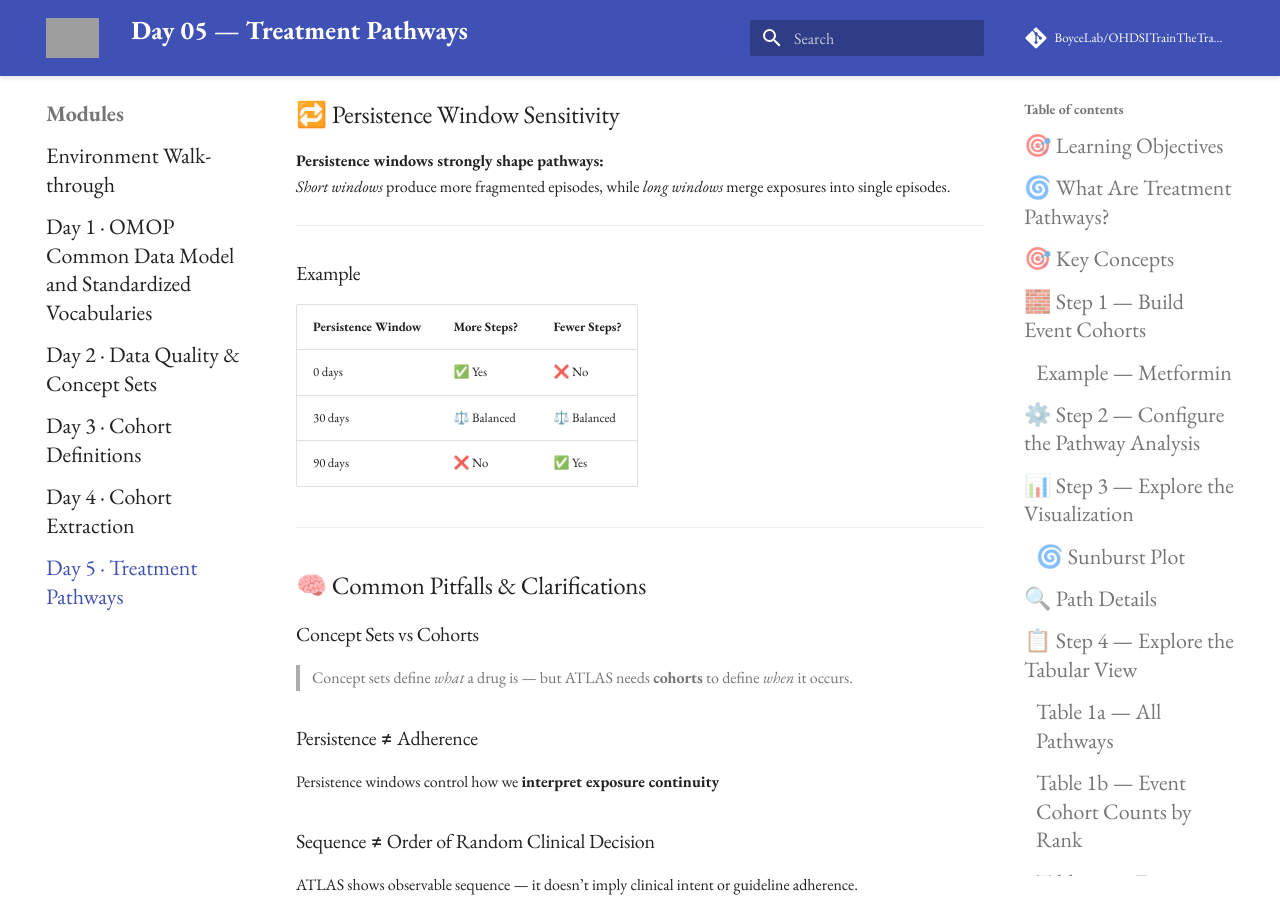
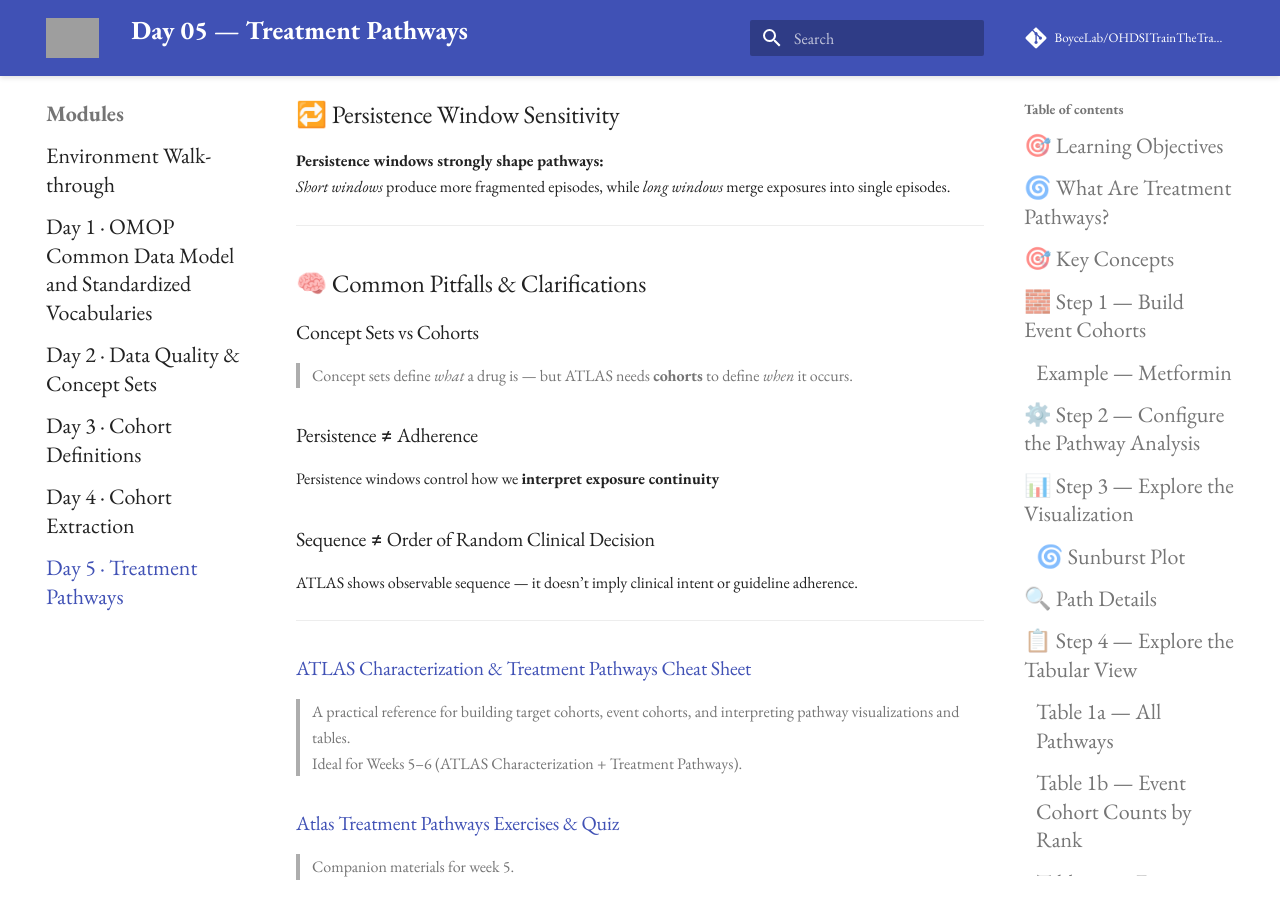
Before and after one commit to BoyceLab/OHDSITrainTheTrainer-6WK, an MkDocs documentation site: the page built from docs/modules/day-05-treatment-pathways.md, in a window 1280 px wide and 900 px high, scrolled down 3383 px. Built offline with MkDocs 1.6.1 and Material for MkDocs 9.7.7, drawn with Linux system fonts in a browser that asks for light colours; comment, search, counter and statistics services are not loaded; grey boxes are pictures that could not be loaded.

Commit message:
Remove example table from treatment pathways document
Removed example table for persistence window sensitivity.

```diff
--- a/docs/modules/day-05-treatment-pathways.md
+++ b/docs/modules/day-05-treatment-pathways.md
@@ -128,17 +128,6 @@
 
 **Persistence windows strongly shape pathways:**
 *Short windows* produce more fragmented episodes, while *long windows* merge exposures into single episodes.
-
----
-
-### Example
-
-| Persistence Window | More Steps? | Fewer Steps? |
-|--------------------|------------|--------------|
-| 0 days             | ✅ Yes     | ❌ No       |
-| 30 days            | ⚖️ Balanced | ⚖️ Balanced |
-| 90 days            | ❌ No      | ✅ Yes      |
-
 ---
 
 ## 🧠 Common Pitfalls & Clarifications
```
